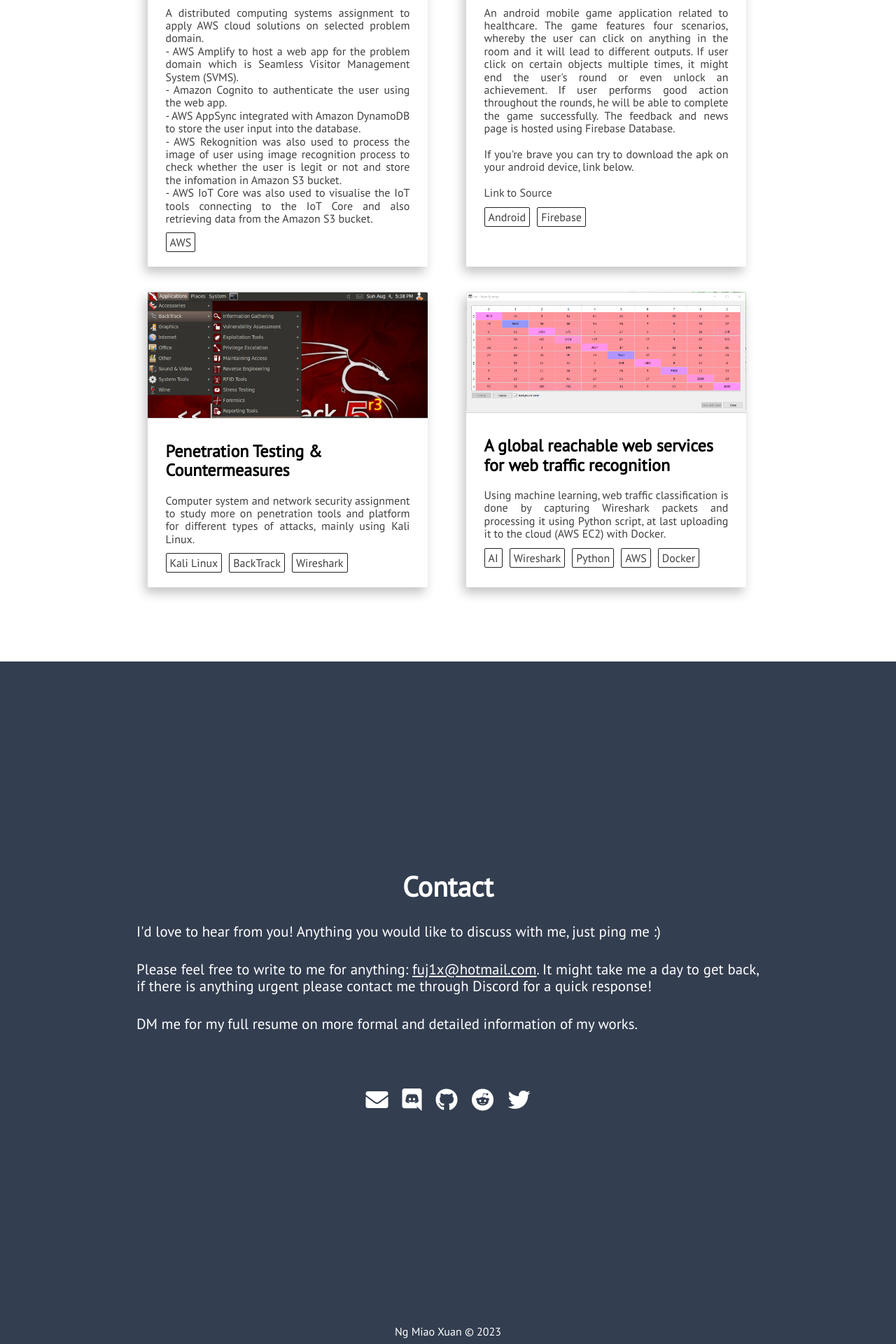
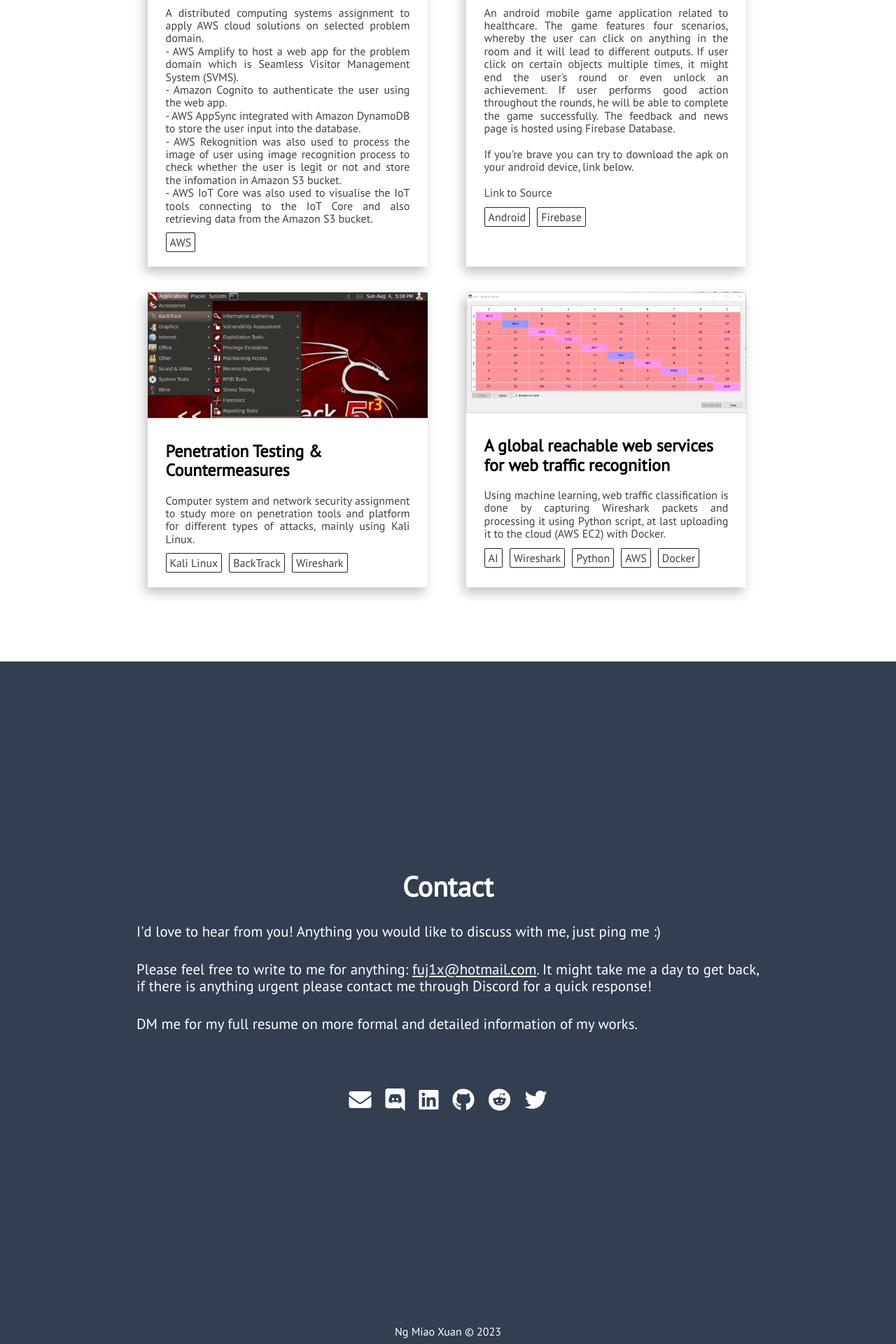
Before and after one commit to fuj1x/fuj1x.github.io, a Jekyll site: the page built from index.html, in a window 1280 px wide. Shown: the part 4016-5936 px from the top of the page at 70% size. Built offline with Jekyll 4.4.1, drawn with Linux system fonts in a browser that asks for light colours; nearby versions of some CDN libraries.

Commit message:
Add new social media
Add LinkedIn Profile

```diff
--- a/_config.yml
+++ b/_config.yml
@@ -8,6 +8,7 @@
 
 # Personalization
 email: fuj1x@hotmail.com
+linkedin_username: ng-miao-xuan
 discord_id: 599266612737998869
 discord_username: fuji#0326
 github_username: fuj1x
--- a/_includes/contact.html
+++ b/_includes/contact.html
@@ -18,6 +18,9 @@
                 <span class="hint--bottom bottom-link" aria-label="Discord (Username: {{ site.discord_username }})">
                     <a href="http://discordapp.com/users/{{ site.discord_id }}" target="_blank"><i class="head-icon fab fa-discord"></i></a>
                 </span>
+                <span class="hint--bottom bottom-link" aria-label="LinkedIn">
+                    <a href="https://www.linkedin.com/in/{{ site.linkedin_username }}" target="_blank"><i class="head-icon fab fa-linkedin"></i></a>
+                </span>
                 <span class="hint--bottom bottom-link" aria-label="GitHub">
                     <a href="https://github.com/{{ site.github_username }}" target="_blank"><i class="head-icon fab fa-github"></i></a>
                 </span>
```
